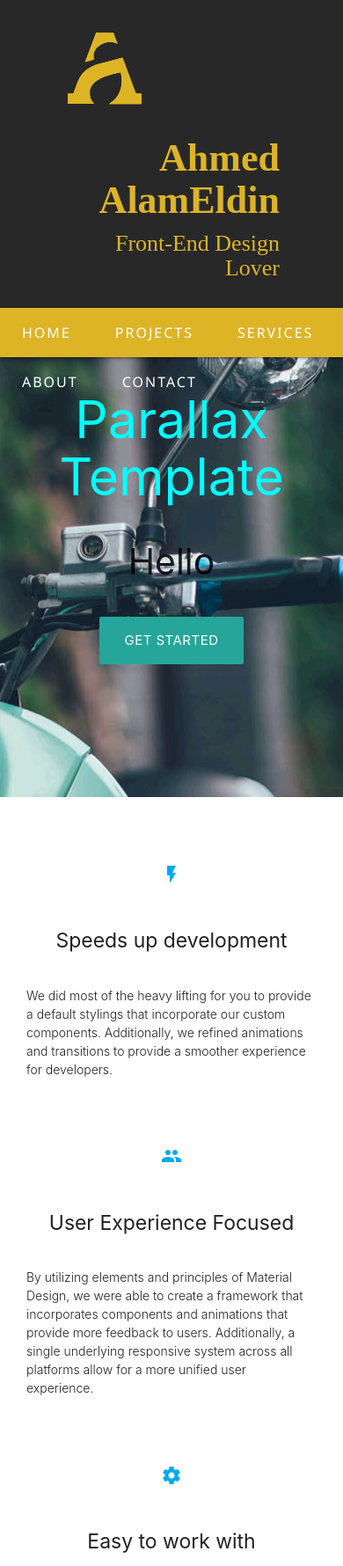
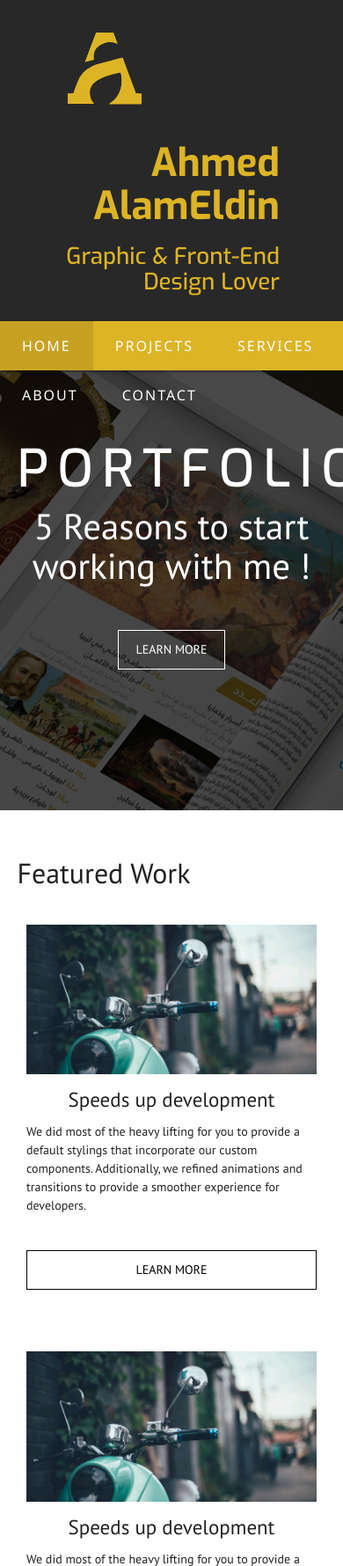
Before and after one commit to ahmedalameldin/build-a-portfolio-site, a plain HTML site: page index.html in a window 390 px wide. Shown: the top 1780 px of the page at 88% size. Drawn offline with nearby package versions, Linux system fonts and the light colour scheme.

Commit message:
Complete main design, adding iPad responsivness

```diff
--- /dev/null
+++ b/css/apple-ipad.css
@@ -0,0 +1,12 @@
+/* Tablet: Apple iPad styles */
+
+/* NOTE: I choose to make this style sheet to easy edited if future than embed to original syles.css file */
+
+@media only screen and (min-width: 768px) and (max-width: 1025px) {
+    .row .col.m4 {
+        width: 50%;
+        margin-left: auto;
+        left: auto;
+        right: auto;
+    }
+}
--- /dev/null
+++ b/css/google-nexus5.css
@@ -0,0 +1,23 @@
+@media only screen and (max-width : 360px) {
+    .row .col.m4 {
+        width: 100%;
+        margin-left: auto;
+        left: auto;
+        right: auto;
+    }
+
+    .header {
+        overflow: hidden;
+        padding: 20px 10px;
+        text-align: center;
+      }
+
+      .header a {
+          float: none;
+      }
+/* Responsive Navigation */
+
+
+
+
+}
--- a/css/style.css
+++ b/css/style.css
@@ -1,3 +1,9 @@
+html {
+  line-height: 1.5;
+  font-family: 'PT Sans', sans-serif;
+  font-weight: normal;
+  color: rgba(0, 0, 0, 0.87);
+}
 
 .header {
     overflow: hidden;
@@ -5,17 +11,12 @@
     padding: 20px 60px;
     text-align: right;
     color: #ddb426;
-    font-family: ubtunu;
+    font-family: 'Exo', sans-serif;
   }
 
 .header a {
     float: left;
     padding: 12px;
-  }
-
-  .header a.logo {
-    font-size: 25px;
-    font-weight: bold;
   }
 
   .header-right {
@@ -24,8 +25,8 @@
   }
   .header h1 {
     font-size: 44px;
-    margin: 10px 0;
-    font-weight: 600;
+    margin: 20px 0;
+    font-weight: 700;
   }
   .header h3 {
     font-size: 26px;
@@ -50,10 +51,21 @@
       padding: 0 25px;
   }
 
+  .active {
+    background-color: rgba(0, 0, 0, 0.1);
+    color: white;
+  }
+
+
+  .title-sec {
+    margin: 40px 0;
+  }
+
   .top-img {
     position: relative;
     overflow: hidden;
     height: 500px;
+    color: #fff;
   }
 
   .top-img .bkgd {
@@ -75,5 +87,44 @@
 
   /* here is verfied edit by me */
   .top-img h1 {
-      color: aqua;
+      letter-spacing: 10px;
+      text-transform: uppercase;
+      font-family: 'Exo', sans-serif;
+      margin-top: 80px;
   }
+
+  a.btn-white {
+    display: inline-block;
+    padding: 0.8em 1.4em;
+    border: 0.1em solid #fff;
+    color:#fff;
+    text-align:center;
+    transition: all 0.5s;
+    text-transform: uppercase;
+    margin: 40px 0;
+    }
+
+    a.btn-white:hover{
+    color:#000;
+    background-color:#fff;
+    }
+
+  a.btn-black {
+    display: block;
+    padding: 0.8em 1.4em;
+    border: 0.1em solid #000;
+    color:#000;
+    text-align:center;
+    transition: all 0.5s;
+    text-transform: uppercase;
+    margin: 40px 0;
+    }
+
+    a.btn-black:hover{
+    color:#fff;
+    background-color:#000;
+    }
+
+    .featimg {
+      padding-bottom: 30px;
+    }
--- a/index.html
+++ b/index.html
@@ -3,19 +3,22 @@
 
 <head>
   <!-- Meta Tags  -->
-    <meta charset="utf-8"/>
-    <meta name="description" content="Front-End Developer Nanodegree Project (Build a Portfolio Site)"/>
-    <meta name="keywords" content="Ahmed AlamEldin, Udacity, Front End Web development Nanodegree"/>
-    <meta name="viewport" content="width=device-width, initial-scale=1.0">
+  <meta charset="utf-8" />
+  <meta name="description" content="Front-End Developer Nanodegree Project (Build a Portfolio Site)" />
+  <meta name="keywords" content="Ahmed AlamEldin, Udacity, Front End Web development Nanodegree" />
+  <meta name="viewport" content="width=device-width, initial-scale=1">
   <meta http-equiv="X-UA-Compatible" content="ie=edge">
 
   <!-- Website Page Title  -->
   <title>Ahmed AlamEldin Portfolio | Home</title>
 
   <!-- CSS Files & Links, I use Materialize library to design this protfolio project -->
-  <link href="https://fonts.googleapis.com/icon?family=Material+Icons" rel="stylesheet">
+  <link href="https://fonts.googleapis.com/css?family=Exo:500,700|PT+Sans&amp;subset=latin-ext" rel="stylesheet">
   <link rel="stylesheet" href="css/materialize.css">
   <link rel="stylesheet" href="css/style.css">
+  <link rel="stylesheet" href="css/apple-ipad.css">
+  <link rel="stylesheet" href="css/google-nexus5.css">
+
 </head>
 
 <body>
@@ -29,7 +32,7 @@
     </a>
     <div class="header-right">
       <h1>Ahmed AlamEldin</h1>
-      <h3>Front-End Design Lover</h3>
+      <h3>Graphic &amp; Front-End Design Lover</h3>
     </div>
 
   </header>
@@ -38,83 +41,92 @@
 
   The nav is hidden for now, to respect the mockup, but you can remove the comment code to see the result, will not effect the website if we show it or remove it at all-->
 
-  <nav class="nav">
+  <nav class="nav" id="myNav">
     <ul>
-        <li><a href="index.html">Home</a></li>
-        <li><a href="#">Projects</a></li>
-        <li><a href="#">Services</a></li>
-        <li><a href="#">About</a></li>
-        <li><a href="#">Contact</a></li>
+      <li>
+        <a href="index.html" class="active">Home</a>
+      </li>
+      <li>
+        <a href="#">Projects</a>
+      </li>
+      <li>
+        <a href="#">Services</a>
+      </li>
+      <li>
+        <a href="#">About</a>
+      </li>
+      <li>
+        <a href="#">Contact</a>
+      </li>
+      <li href="javascript:void(0);" class="icon" onclick="myFunction()">
+
+              <i class="fa fa-bars"></i>
+      </li>
     </ul>
   </nav>
 
-  <!-- Here is the main content of the site-->
 
-  <!--   START Image Temp Section TEST  -->
+  <!--   Header image row  -->
+
   <div class="top-img">
-
-        <div class="container">
-
-          <h1 class= "center">Parallax Template</h1>
-          <h3 class="center">Hello</h3>
-
-          <div class="row center">
-            <a href="http://materializecss.com/getting-started.html" id="download-button" class="btn-large waves-effect waves-light teal lighten-1">Get Started</a>
+    <div class="container center">
+      <h1>Portfolio</h1>
+      <h3>5 Reasons to start working with me !</h3>
+      <a href="#" class="btn-white">Learn More</a>
+    </div>
+    <div class="bkgd">
+      <img src="imgs/bkgd_hol_magazine.jpg" alt="History Of Libya magazine design by Ahmed AlamEldin" style="transform: translate3d(-50%, 87.2285px, 0px); opacity: 1;">
+    </div>
   </div>
 
-        </div>
-
-      <div class="bkgd"><img src="imgs/background1.jpg" alt="Unsplashed background img 1" style="transform: translate3d(-50%, 87.2285px, 0px); opacity: 1;"></div>
-    </div>
-
-<!--   END Image Temp Section TEST  -->
+  <!--   Main body  -->
 
   <div class="container">
     <div class="section">
 
-        <!--   Icon Section   -->
+      <!--   Title row  -->
+      <div class="row title-sec">
+        <h4>Featured Work</h4>
+      </div>
+
+      <!--   Images row   -->
+
       <div class="row">
         <div class="col s12 m4">
-            <div class="icon-block">
-              <h2 class="center light-blue-text"><i class="material-icons">flash_on</i></h2>
+          <div class="featimg">
+            <img src="imgs/background1.jpg" style="width:100%;">
             <h5 class="center">Speeds up development</h5>
-
-              <p class="light">We did most of the heavy lifting for you to provide a default stylings that incorporate our custom components. Additionally, we refined animations and transitions to provide a smoother experience for developers.</p>
+            <p class="light">We did most of the heavy lifting for you to provide a default stylings that incorporate our custom components.
+              Additionally, we refined animations and transitions to provide a smoother experience for developers.</p>
+              <a href="#" class="btn-black">Learn More</a>
           </div>
         </div>
 
         <div class="col s12 m4">
-            <div class="icon-block">
-              <h2 class="center light-blue-text"><i class="material-icons">group</i></h2>
-              <h5 class="center">User Experience Focused</h5>
-
-              <p class="light">By utilizing elements and principles of Material Design, we were able to create a framework that incorporates components and animations that provide more feedback to users. Additionally, a single underlying responsive system across all platforms allow for a more unified user experience.</p>
+          <div class="featimg">
+            <img src="imgs/background1.jpg" style="width:100%;">
+            <h5 class="center">Speeds up development</h5>
+            <p class="light">We did most of the heavy lifting for you to provide a default stylings that incorporate our custom components.
+              Additionally, we refined animations and transitions to provide a smoother experience for developers.</p>
+              <a href="#" class="btn-black">Learn More</a>
           </div>
         </div>
 
         <div class="col s12 m4">
-            <div class="icon-block">
-              <h2 class="center light-blue-text"><i class="material-icons">settings</i></h2>
-              <h5 class="center">Easy to work with</h5>
-
-              <p class="light">We have provided detailed documentation as well as specific code examples to help new users get started. We are also always open to feedback and can answer any questions a user may have about Materialize.</p>
+          <div class="featimg">
+            <img src="imgs/background1.jpg" style="width:100%;">
+            <h5 class="center">Speeds up development</h5>
+            <p class="light">We did most of the heavy lifting for you to provide a default stylings that incorporate our custom components.
+              Additionally, we refined animations and transitions to provide a smoother experience for developers.</p>
+              <a href="#" class="btn-black">Learn More</a>
           </div>
         </div>
       </div>
 
     </div>
-      <br><br>
   </div>
-    <main>
 
 
-  <!-- Like the navigation, I put a footer for the website, also you can remove the comment code to see the result, It will not effect the website if we show it or remove it at all-->
-  <footer>
-    <p>©Copyright 2050 by nobody. All rights reversed.</p>
-  </footer>
+</body>
 
-  <script src="https://code.jquery.com/jquery-2.1.1.min.js"></script>
-  <script src="js/materialize.js"></script>
-  <script src="js/mine.js"></script>
-</body>
 </html>
```
Also changed, not shown: css/materialize.css, imgs/bkgd_hol_magazine.jpg (added). Lines whose indentation alone changed are shown as unchanged.
